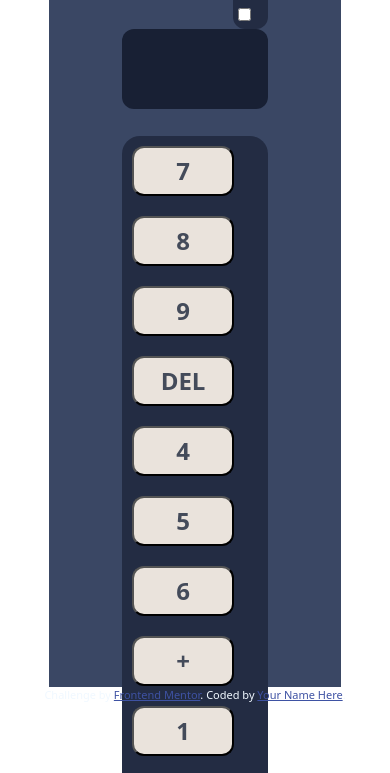
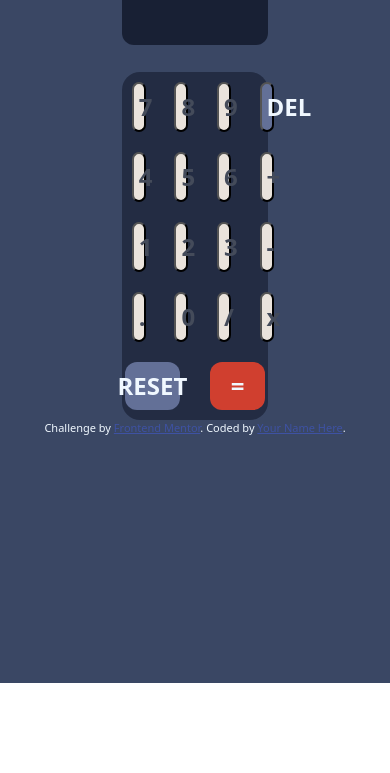
Before and after one commit to Hidan404/calculator-app-main, a plain HTML site: page index.html in a window 390 px wide. Shown: the part 161-934 px from the top of the page. After the commit the page ends 844 px from the top, so only its background shows below. Drawn offline with nearby package versions, Linux system fonts and the light colour scheme.

Commit message:
update 7

```diff
--- a/css/main-estilo.css
+++ b/css/main-estilo.css
@@ -57,28 +57,22 @@
     --White-text: hsl(0, 0%, 100%);
 
 }
-body {
-    margin-top: 3rem;
+
+.container-fluid{
+    height: 100vh;
+    background-color: var(--Very-dark-main-bg);
     color: aliceblue;
 }
-.box-main {
-    display: flex;
-    justify-content: center;
-    align-items: center;
-    margin: auto;
-    width: 80%;
-    height: 800px;
-    background-color: var(--Very-dark-main-bg);
-}
+
 .box-app {
-    margin: auto;
-    width: 50%;
+    margin: auto ;
+    max-width: 40%;
     height: auto;
 }
 .app-header .row {
     display: flex;
     justify-content: space-between;
-    margin-top: 1rem;
+
 }
 .app-header p {
     font-size: 1.4rem;
@@ -126,6 +120,7 @@ body {
     width: 70%;
     padding: 5px;
     margin: 10px;
+
     border-radius: 12px;
     background-color: var(--Light-grayish-orange-key-bg);
     font-weight: 800;
@@ -138,9 +133,17 @@ body {
     align-items: center;
     justify-content: center;
     margin: auto;
-    background-color: var(--red-bg);
+
 }
 .row .center-box {
     margin-top: 10px;
     margin-bottom: 10px;
 }
+#estilo-button {
+    background-color: var(--red-bg);
+    color: aliceblue;
+}
+#estilo-Personalizado {
+    background-color: var(--dark-blue-key-bg);
+    color: aliceblue;
+}
--- a/index.html
+++ b/index.html
@@ -43,69 +43,69 @@
         <div class="displayNum">
           <input type="text" id="display" readonly>
         </div>
-        <div class="keys">
+        <div class="keys ">
           <div class="row">
-          <div class="col-sm-3">
+          <div class="col-3">
             <button>7</button>
           </div>
-          <div class="col-sm-3">
+          <div class="col-3">
             <button>8</button>
           </div>
-          <div class="col-sm-3">
+          <div class="col-3">
             <button>9</button>
           </div>
-          <div class="col-sm-3">
-            <button>DEL</button>
+          <div class="col-3">
+            <button id="estilo-Personalizado">DEL</button>
           </div>
         </div>
         <div class="row">
-          <div class="col-sm-3">
+          <div class="col-3">
             <button>4</button>
           </div>
-          <div class="col-sm-3">
+          <div class="col-3">
             <button>5</button>
           </div>
-          <div class="col-sm-3">
+          <div class="col-3">
             <button>6</button>
           </div>
-          <div class="col-sm-3">
+          <div class="col-3">
             <button>+</button>
           </div>
         </div>
         <div class="row">
-          <div class="col-sm-3">
+          <div class="col-3">
             <button>1</button>
           </div>
-          <div class="col-sm-3">
+          <div class="col-3">
             <button>2</button>
           </div>
-          <div class="col-sm-3">
+          <div class="col-3">
             <button>3</button>
           </div>
-          <div class="col-sm-3">
+          <div class="col-3">
             <button>-</button>
           </div>
         </div>
         <div class="row">
-          <div class="col-sm-3">
+          <div class="col-3">
            <button>.</button>
           </div>
-          <div class="col-sm-3">
+          <div class="col-3">
             <button>0</button>
           </div>
-          <div class="col-sm-3">
+          <div class="col-3">
             <button>/</button>
           </div>
-          <div class="col-sm-3">
+          <div class="col-3">
             <button>x</button>
           </div>
         </div>
         <div class="row">
-          <div class="col-sm-6 center-box reset">
-            <button class="button-footer">RESET</button>
+          <div class="col-6 center-box ">
+            <button class="button-footer  btn" id="estilo-Personalizado">RESET</button>
           </div>
-          <div class="col-sm-6 center-box">
-            <button class="button-footer">=</button>
+          <div  class="col-6 center-box">
+            <button id="estilo-button" class="button-footer btn">=</button>
           </div>
         </div>
       </div>
```
